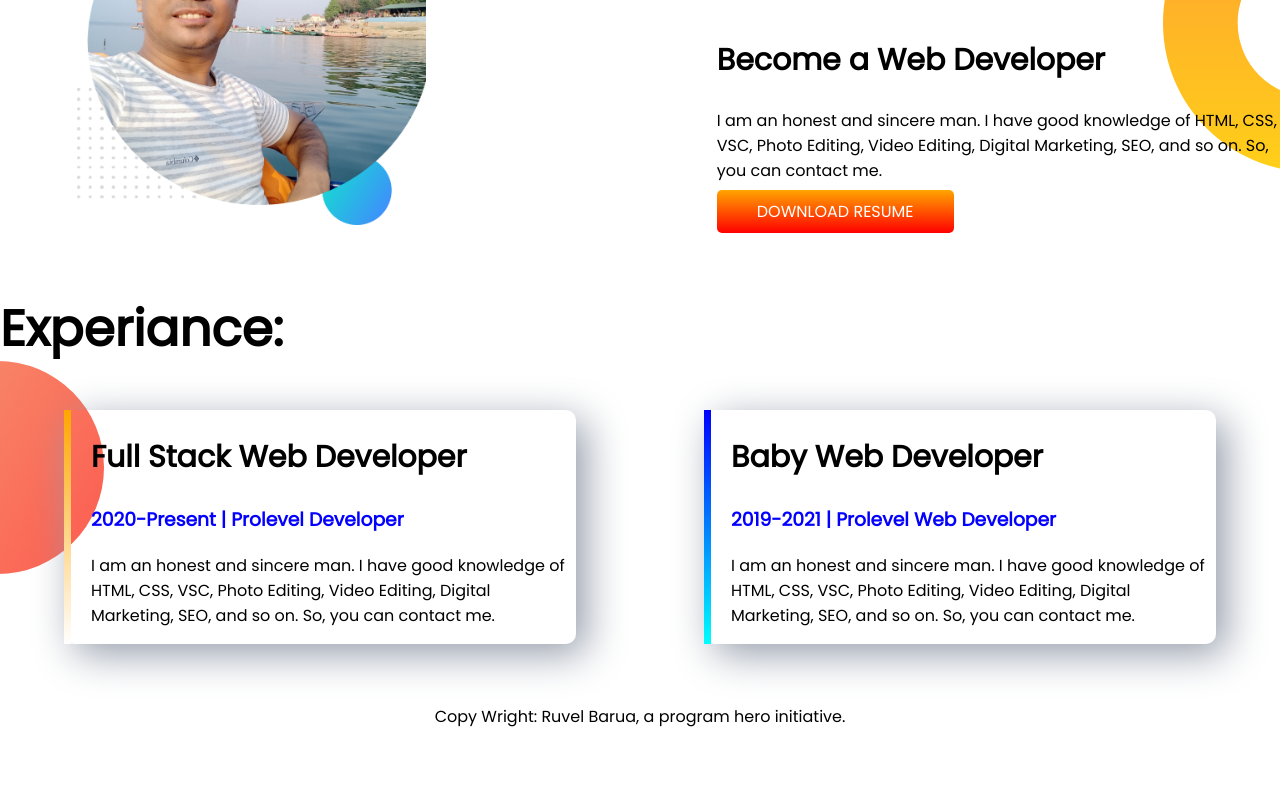
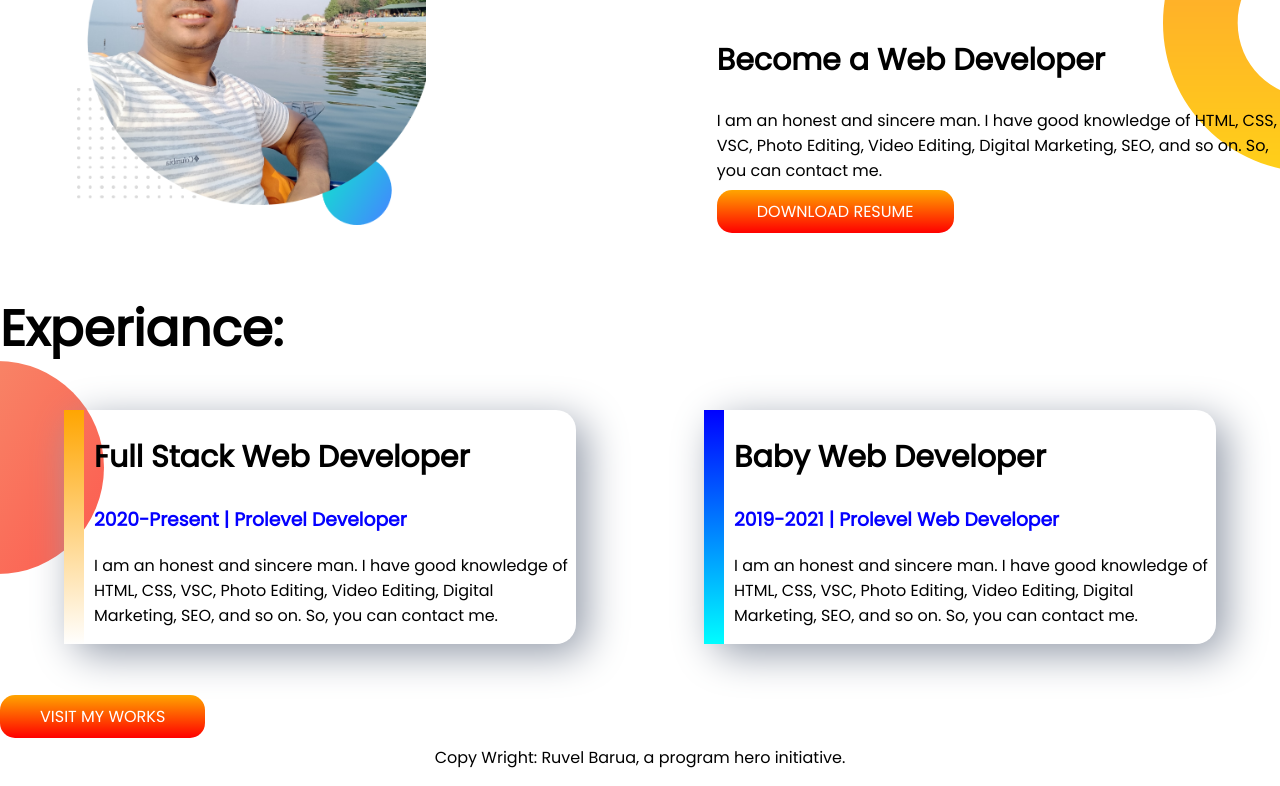
Before and after one commit to ruvelbarua/developer-porfolio, a plain HTML site: page index.html in a window 1280 px wide. Shown: the part 752-1538 px from the top of the page. Before the commit the page ends 1497 px from the top, so only its background shows below. Drawn offline with Linux system fonts and the light colour scheme.

Commit message:
page design update

```diff
--- a/index.html
+++ b/index.html
@@ -56,8 +56,11 @@
                     Editing,
                     Digital Marketing, SEO, and so on. So, you can contact me.</p>
             </div>
-        </div>
+
     </section>
+    <a class="link-button" target="_blank" href="">VISIT MY WORKS</a>
+    </div>
+
     <footer>
         <p>Copy Wright: Ruvel Barua, a program hero initiative.</p>
     </footer>
--- a/style.css
+++ b/style.css
@@ -30,7 +30,8 @@ h2{
     padding: 10px 40px;
     color: white;
     font-weight: 800px;
-    border-radius: 5px;
+    border-radius: 15px;
+
 }
 .top-banner{
     background-image: url(images/top-banner.png);
@@ -40,9 +41,7 @@ h2{
     background-image: url(images/dream-bg.png);
     background-repeat: no-repeat;
     background-position: right;
-
 }
-
 .experiance-part{
     background-image: url(images/exp-bg.png);
     background-position:left;
@@ -52,19 +51,17 @@ h2{
     width:50%;
     margin-left: 5%;
     margin-right: 5%;
-    padding-left: 20px;
-    border-radius: 10px;
+    padding-left: 10px;
+    border-radius: 20px;
     box-shadow:10px 10px 40px rgb(148, 156, 170);
-
 }
 #web-developer-experience{
-    border-left: 7px solid;
+    border-left: 20px solid;
     border-image:linear-gradient(blue, cyan);
     border-image-slice: 1;
-
 }
 #full-stack-experience{
-    border-left: 7px solid;
+    border-left: 20px solid;
     border-image:linear-gradient(orange, white);
     border-image-slice: 1;
 }
```
